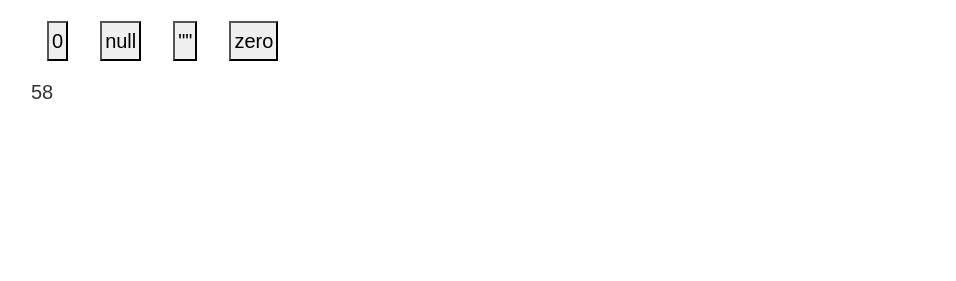
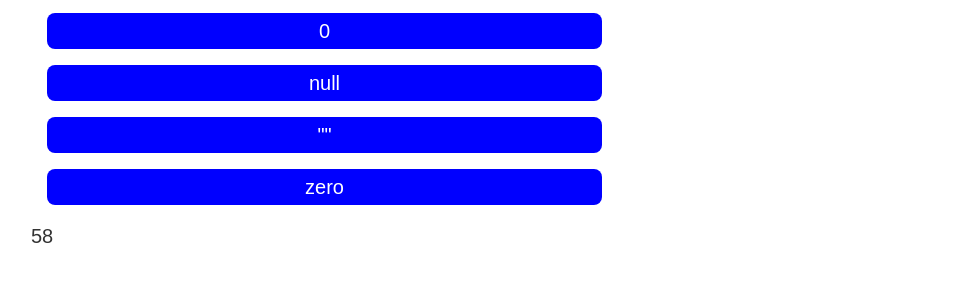
Before and after one commit to mblack1190/code-quiz4, a plain HTML site: page index.html in a window 1280 px wide. Both pictures are taken after a click on the button "Start". Shown: the part 51-332 px from the top of the page, without its empty margins (54-1010 px from the left). Drawn offline with nearby package versions, Linux system fonts and the light colour scheme.

Commit message:
added css styling to buttons

```diff
--- a/style.css
+++ b/style.css
@@ -30,4 +30,12 @@ body{
 .choice {
     margin: 1rem;
     padding: 3px;
+    width: 50%;
+    display: block;
+    border: none;
+    border-radius: 8px;
+    font-size: 20px;
+    background-color: blue;
+    color: white;
+    text-align: center;
 }
```
